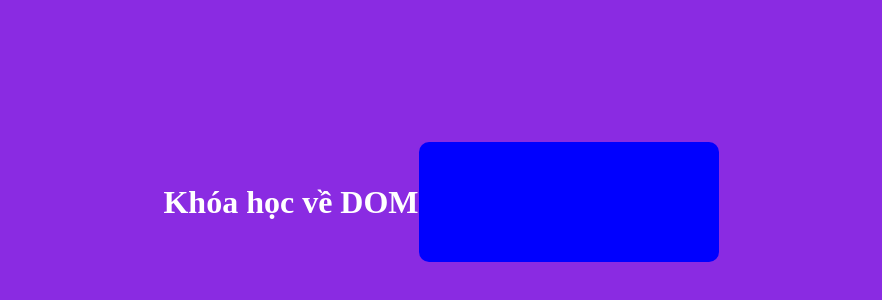
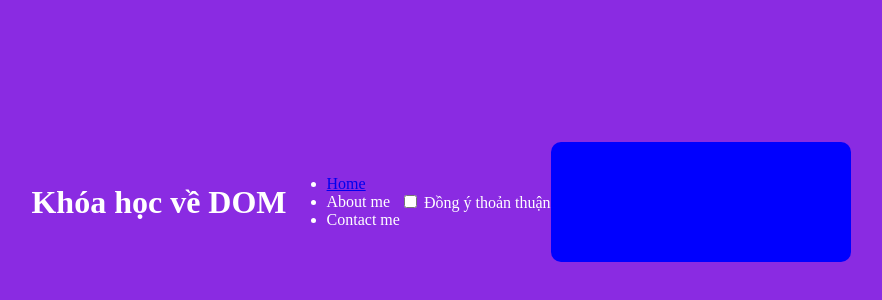
Before and after one commit to ZeroToHero2k1/DOM-JS, a plain HTML site: page index.html in a window 1280 px wide. Shown: the part 198-498 px from the top of the page, without its empty margins (199-1081 px from the left). Drawn offline with Linux system fonts and the light colour scheme.

Commit message:
test thử xem đổi tài khoản git chưa

```diff
--- a/index.html
+++ b/index.html
@@ -8,7 +8,7 @@
 </head>
 <body>
     <h1>Khóa học về DOM</h1>
-    <!--<ul>
+    <ul>
         <li class="list"><a href="https://docas.vn/">Home</a></li>
         <li class="list">About me</li>
         <li class="list">Contact me</li>
@@ -16,7 +16,7 @@
 
     <form action="">
         <input type="checkbox" name="agree" id="agree"/> Đồng ý thoản thuận
-    </form> -->
+    </form>
     <div class="clock-container">
         <div class="clock" id="clock"></div>
     </div>
```
